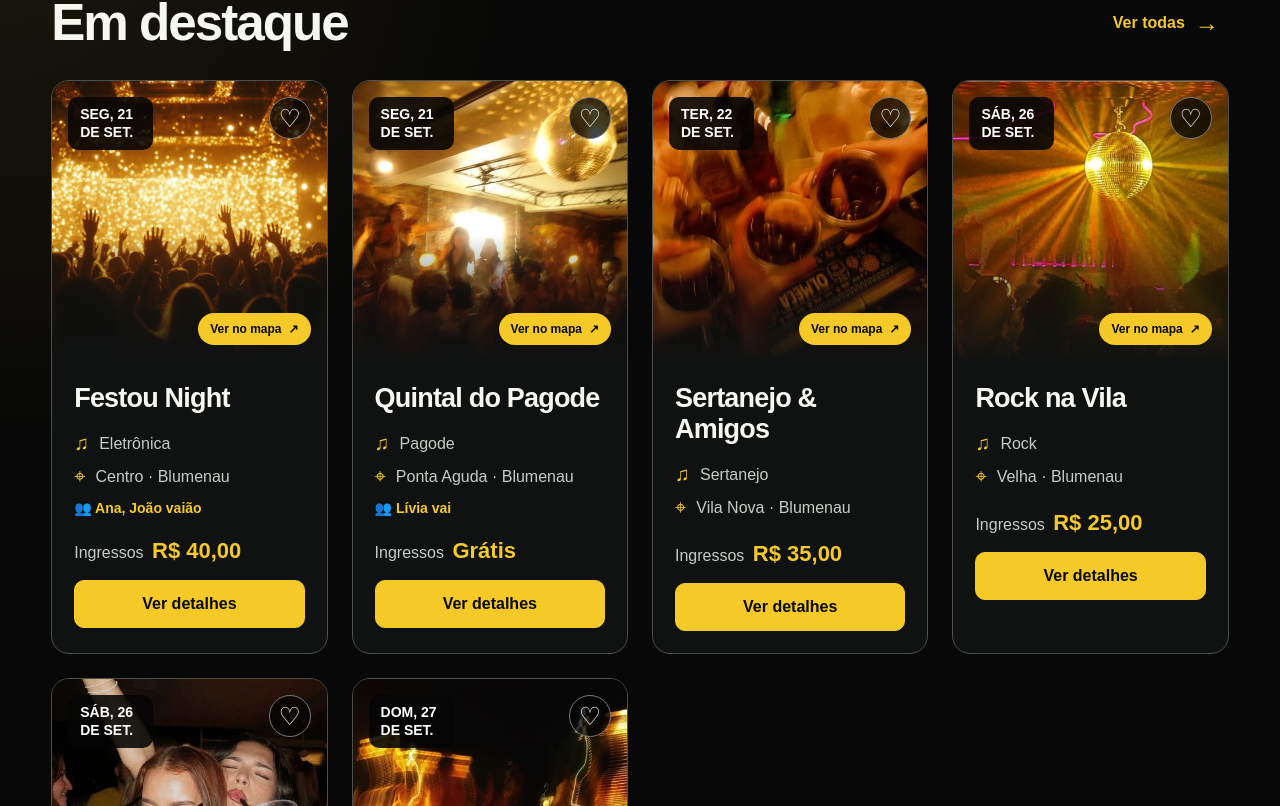
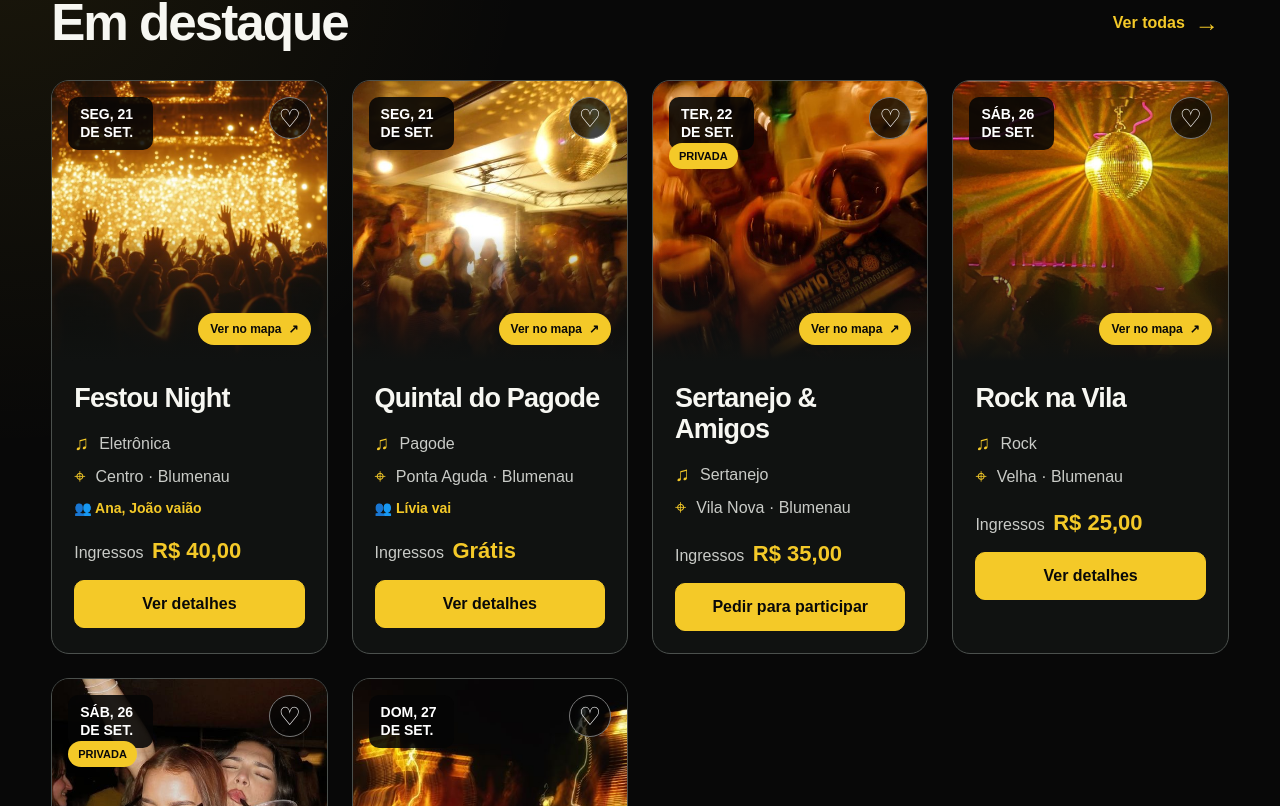
Before and after one commit to Neumann741/FESTOU-, an Angular app: page /main-page in a window 1280 px wide. Shown: the part 594-1400 px from the top of the page. Built offline with nearby package versions, Linux system fonts and the light colour scheme.

Commit message:
adiciona classificacao de festas privadas

```diff
--- a/src/app/models/festa.ts
+++ b/src/app/models/festa.ts
@@ -13,4 +13,5 @@ export interface Festa {
   preco?: number;
   imagem?: string;
   pessoasConfirmadas: number;
+  tipo: 'publica' | 'privada';
 }
--- a/src/app/pages/criar-festa/criar-festa.html
+++ b/src/app/pages/criar-festa/criar-festa.html
@@ -32,6 +32,11 @@
           <label>Preço</label>
           <input type="number" [formField]="formulario.preco" placeholder="0 para grátis">
         </div>
+      </div>
+
+      <div class="grupo">
+        <label>Tipo da festa</label>
+        <select [formField]="formulario.tipo"><option value="publica">Festa pública</option><option value="privada">Festa privada</option></select>
       </div>
 
       <div class="linha">
--- a/src/app/pages/criar-festa/criar-festa.ts
+++ b/src/app/pages/criar-festa/criar-festa.ts
@@ -11,6 +11,7 @@ interface DadosFesta {
   horario: string;
   local: string;
   preco: string;
+  tipo: 'publica' | 'privada';
 }
 
 @Component({
@@ -27,6 +28,7 @@ export class CriarFesta {
     horario: '',
     local: '',
     preco: '',
+    tipo: 'publica',
   });
 
   protected formulario = form(this.dados, (dados) => {
@@ -71,6 +73,7 @@ export class CriarFesta {
       latitude: this.latitude,
       longitude: this.longitude,
       pessoasConfirmadas: 0,
+      tipo: dados.tipo,
     });
 
     void this.router.navigate(['/mapa-page'], { queryParams: { festa: festa.id } });
--- a/src/app/pages/detalhes-festa/detalhes-festa.html
+++ b/src/app/pages/detalhes-festa/detalhes-festa.html
@@ -8,7 +8,7 @@
       <p>{{ evento.data }} às {{ evento.horario }}</p>
       <h2>{{ evento.preco === 0 ? 'Grátis' : 'Ingresso ' + evento.preco }}</h2>
       <div class="botoes">
-        <button (click)="confirmar()">{{ interacao.confirmadas().includes(evento.id) ? 'Presença confirmada' : 'Confirmar presença' }}</button>
+        @if (evento.tipo === 'privada') { <button (click)="pedirParticipacao()">{{ interacao.pedidos().includes(evento.id) ? 'Pedido enviado' : 'Pedir para participar' }}</button> } @else { <button (click)="confirmar()">{{ interacao.confirmadas().includes(evento.id) ? 'Presença confirmada' : 'Confirmar presença' }}</button> }
         <button (click)="favoritar()">{{ interacao.favoritos().includes(evento.id) ? '♥ Salva' : '♡ Salvar festa' }}</button>
         <a [routerLink]="['/galeria', evento.id]">Ver galeria</a>
         <a [routerLink]="['/playlist', evento.id]">Montar playlist</a>
--- a/src/app/pages/detalhes-festa/detalhes-festa.ts
+++ b/src/app/pages/detalhes-festa/detalhes-festa.ts
@@ -25,6 +25,7 @@ export class DetalhesFesta {
   }
 
   confirmar(): void { const festa = this.festa(); if (festa) this.interacao.confirmar(festa.id); }
+  pedirParticipacao(): void { const festa = this.festa(); if (festa) this.interacao.pedirParticipacao(festa.id); }
   favoritar(): void { const festa = this.festa(); if (festa) this.interacao.favoritar(festa.id); }
   enviarComentario(): void {
     const festa = this.festa();
--- a/src/app/pages/vitrine/vitrine.css
+++ b/src/app/pages/vitrine/vitrine.css
@@ -142,6 +142,8 @@
   border-color: var(--amarelo);
 }
 
+.tipo-festa { position: absolute; z-index: 1; top: 62px; left: 16px; padding: 7px 10px; color: #090909; background: var(--amarelo); border-radius: 999px; font-size: 11px; font-weight: 900; text-transform: uppercase; }
+
 .abrir-no-mapa {
   right: 16px;
   bottom: 16px;
--- a/src/app/pages/vitrine/vitrine.html
+++ b/src/app/pages/vitrine/vitrine.html
@@ -19,6 +19,7 @@
             [style.background-image]="festa.imagem ? 'url(' + festa.imagem + ')' : null"
           >
             <span class="data">{{ dataLabel(festa.data) }}</span>
+            @if (festa.tipo === 'privada') { <span class="tipo-festa">Privada</span> }
 
             <button
               class="favorito"
@@ -56,9 +57,9 @@
               <strong>{{ preco(festa) }}</strong>
             </p>
 
-            <button class="ver-festa" type="button" (click)="verDetalhes(festa)">
-              Ver detalhes
-            </button>
+            @if (festa.tipo === 'privada') {
+              <button class="ver-festa" type="button" (click)="pedirParticipacao(festa)">{{ interacao.pedidos().includes(festa.id) ? 'Pedido enviado' : 'Pedir para participar' }}</button>
+            } @else { <button class="ver-festa" type="button" (click)="verDetalhes(festa)">Ver detalhes</button> }
           </div>
         </article>
       }
--- a/src/app/pages/vitrine/vitrine.ts
+++ b/src/app/pages/vitrine/vitrine.ts
@@ -32,6 +32,8 @@ export class Vitrine {
     void this.router.navigate(['/festa', festa.id]);
   }
 
+  pedirParticipacao(festa: Festa): void { this.interacao.pedirParticipacao(festa.id); }
+
   dataLabel(data: string): string {
     return new Date(`${data}T00:00:00`)
       .toLocaleDateString('pt-BR', { weekday: 'short', day: '2-digit', month: 'short' })
--- a/src/app/services/festas.mock.ts
+++ b/src/app/services/festas.mock.ts
@@ -6,12 +6,14 @@ export function criarFestasMock(hoje = new Date()): Festa[] {
     return `${dia.getFullYear()}-${String(dia.getMonth() + 1).padStart(2, '0')}-${String(dia.getDate()).padStart(2, '0')}`;
   };
   const sabado = (6 - hoje.getDay() + 7) % 7;
-  return [
-    { id: 1, nome: 'Festou Night', local: 'Centro', latitude: -26.9194, longitude: -49.0661, categoria: 'Eletrônica', data: data(0), horario: '23:00', preco: 40, pessoasConfirmadas: 128 },
-    { id: 2, nome: 'Quintal do Pagode', local: 'Ponta Aguda', latitude: -26.916, longitude: -49.058, categoria: 'Pagode', data: data(0), horario: '19:00', preco: 0, pessoasConfirmadas: 86 },
-    { id: 3, nome: 'Sertanejo & Amigos', local: 'Vila Nova', latitude: -26.901, longitude: -49.085, categoria: 'Sertanejo', data: data(1), horario: '21:00', preco: 35, pessoasConfirmadas: 94 },
-    { id: 4, nome: 'Rock na Vila', local: 'Velha', latitude: -26.923, longitude: -49.091, categoria: 'Rock', data: data(sabado), horario: '20:00', preco: 25, pessoasConfirmadas: 67 },
-    { id: 5, nome: 'Baile Dourado', local: 'Itoupava Seca', latitude: -26.89, longitude: -49.074, categoria: 'Funk', data: data(sabado), horario: '22:00', preco: 30, pessoasConfirmadas: 152 },
-    { id: 6, nome: 'Festival das Luzes', local: 'Garcia', latitude: -26.95, longitude: -49.068, categoria: 'Festival', data: data(sabado + 1), horario: '17:00', preco: 60, pessoasConfirmadas: 240 },
-  ].map((festa, index) => ({ ...festa, cidade: 'Blumenau', descricao: 'Uma noite para celebrar e encontrar amigos. Evento fictício para demonstração.', imagem: `assets/img${index + 1}.jpg` }));
+  const festas: Omit<Festa, 'cidade' | 'descricao' | 'imagem'>[] = [
+    { id: 1, nome: 'Festou Night', local: 'Centro', latitude: -26.9194, longitude: -49.0661, categoria: 'Eletrônica', data: data(0), horario: '23:00', preco: 40, pessoasConfirmadas: 128, tipo: 'publica' },
+    { id: 2, nome: 'Quintal do Pagode', local: 'Ponta Aguda', latitude: -26.916, longitude: -49.058, categoria: 'Pagode', data: data(0), horario: '19:00', preco: 0, pessoasConfirmadas: 86, tipo: 'publica' },
+    { id: 3, nome: 'Sertanejo & Amigos', local: 'Vila Nova', latitude: -26.901, longitude: -49.085, categoria: 'Sertanejo', data: data(1), horario: '21:00', preco: 35, pessoasConfirmadas: 94, tipo: 'privada' },
+    { id: 4, nome: 'Rock na Vila', local: 'Velha', latitude: -26.923, longitude: -49.091, categoria: 'Rock', data: data(sabado), horario: '20:00', preco: 25, pessoasConfirmadas: 67, tipo: 'publica' },
+    { id: 5, nome: 'Baile Dourado', local: 'Itoupava Seca', latitude: -26.89, longitude: -49.074, categoria: 'Funk', data: data(sabado), horario: '22:00', preco: 30, pessoasConfirmadas: 152, tipo: 'privada' },
+    { id: 6, nome: 'Festival das Luzes', local: 'Garcia', latitude: -26.95, longitude: -49.068, categoria: 'Festival', data: data(sabado + 1), horario: '17:00', preco: 60, pessoasConfirmadas: 240, tipo: 'publica' },
+  ];
+
+  return festas.map((festa, index) => ({ ...festa, cidade: 'Blumenau', descricao: 'Uma noite para celebrar e encontrar amigos. Evento fictício para demonstração.', imagem: `assets/img${index + 1}.jpg` }));
 }
--- a/src/app/services/interacao.ts
+++ b/src/app/services/interacao.ts
@@ -9,6 +9,7 @@ export interface Comentario {
 export class Interacao {
   favoritos = signal<number[]>(this.ler('festou-favoritos', [2, 5]));
   confirmadas = signal<number[]>(this.ler('festou-confirmadas', [1, 4]));
+  pedidos = signal<number[]>(this.ler('festou-pedidos', []));
   pessoas = ['Ana', 'João', 'Lívia', 'Pedro', 'Marina', 'Caio'];
   amigosPorFesta = signal<Record<number, string[]>>(this.ler('festou-amigos-festas', {
     1: ['Ana', 'João'],
@@ -32,6 +33,13 @@ export class Interacao {
     const confirmadas = lista.includes(id) ? lista.filter((festa) => festa !== id) : [...lista, id];
     this.confirmadas.set(confirmadas);
     this.salvar('festou-confirmadas', confirmadas);
+  }
+
+  pedirParticipacao(id: number): void {
+    if (this.pedidos().includes(id)) return;
+    const pedidos = [...this.pedidos(), id];
+    this.pedidos.set(pedidos);
+    this.salvar('festou-pedidos', pedidos);
   }
 
   comentar(id: number, texto: string): void {
```
